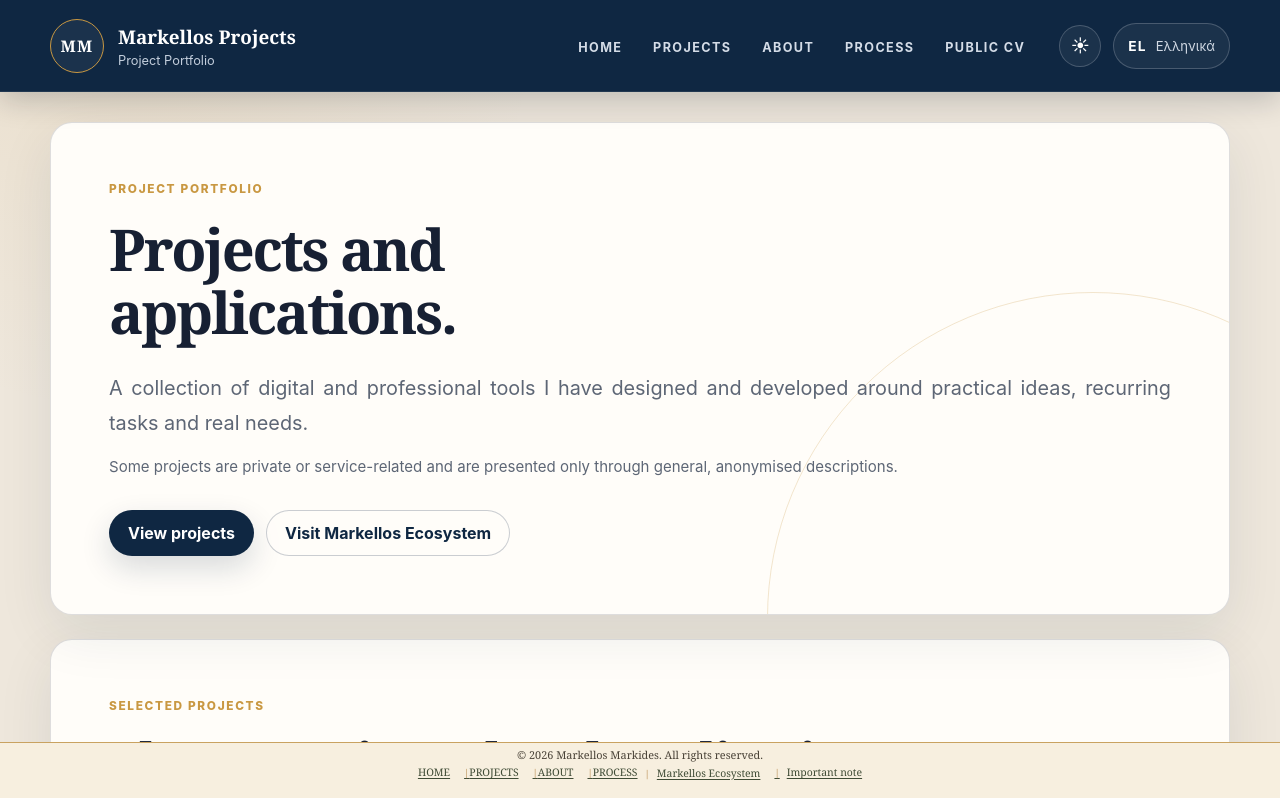
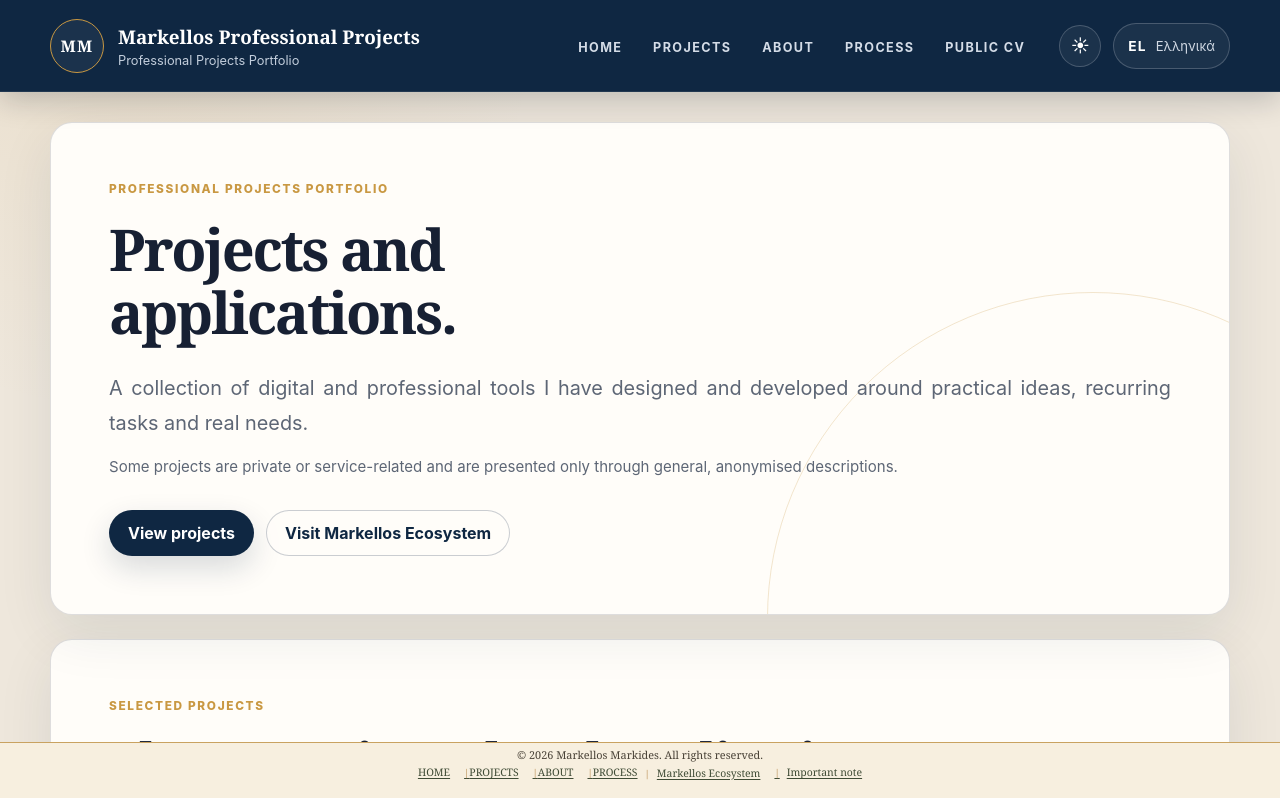
Before and after one commit to mmark76/markellos-professional-apps, a React (Vite) app: page / in a window 1280 px wide. Shown: the top 798 px of the page. Built offline with nearby package versions, Linux system fonts and the light colour scheme.

Commit message:
Display Professional Projects Portfolio branding

```diff
--- a/src/App.tsx
+++ b/src/App.tsx
@@ -13,8 +13,8 @@ function App() {
 
   const page = language === 'en'
     ? {
-        brand: 'Markellos Projects',
-        subtitle: 'Project Portfolio',
+        brand: 'Markellos Professional Projects',
+        subtitle: 'Professional Projects Portfolio',
         navLabel: 'Primary navigation',
         nav: {
           home: 'HOME',
@@ -26,7 +26,7 @@ function App() {
         languageCode: 'EL',
         languageLabel: 'Ελληνικά',
         themeLabel: darkMode ? 'Use light theme' : 'Use dark theme',
-        eyebrow: 'PROJECT PORTFOLIO',
+        eyebrow: 'PROFESSIONAL PROJECTS PORTFOLIO',
         title: 'Projects and applications.',
         lead:
           'A collection of digital tools I have designed and developed around practical ideas, recurring tasks and real needs.',
@@ -64,8 +64,8 @@ function App() {
         copyright: 'All rights reserved.',
       }
     : {
-        brand: 'Markellos Projects',
-        subtitle: 'Portfolio Έργων',
+        brand: 'Markellos Professional Projects',
+        subtitle: 'Professional Projects Portfolio',
         navLabel: 'Κύρια πλοήγηση',
         nav: {
           home: 'ΑΡΧΙΚΗ',
@@ -77,7 +77,7 @@ function App() {
         languageCode: 'EN',
         languageLabel: 'English',
         themeLabel: darkMode ? 'Χρήση φωτεινού θέματος' : 'Χρήση σκοτεινού θέματος',
-        eyebrow: 'PORTFOLIO ΕΡΓΩΝ',
+        eyebrow: 'PROFESSIONAL PROJECTS PORTFOLIO',
         title: 'Έργα και εφαρμογές.',
         lead:
           'Μια συλλογή ψηφιακών εργαλείων που έχω σχεδιάσει και αναπτύξει με αφετηρία πρακτικές ιδέες, επαναλαμβανόμενες εργασίες και πραγματικές ανάγκες.',
@@ -119,8 +119,8 @@ function App() {
     document.documentElement.lang = language
     document.documentElement.dataset.theme = darkMode ? 'dark' : 'light'
     document.title = language === 'en'
-      ? 'Markellos Projects'
-      : 'Markellos Projects — Έργα και εφαρμογές'
+      ? 'Professional Projects Portfolio'
+      : 'Professional Projects Portfolio — Έργα και εφαρμογές'
   }, [language, darkMode])
 
   useEffect(() => {
@@ -309,7 +309,7 @@ function App() {
 
         <div className="container footer-bottom">
           <span>© {new Date().getFullYear()} Markellos Markides. {page.copyright}</span>
-          <span>markellosecosystem.com</span>
+          <span>professional.markellosecosystem.com</span>
         </div>
       </footer>
 
```
